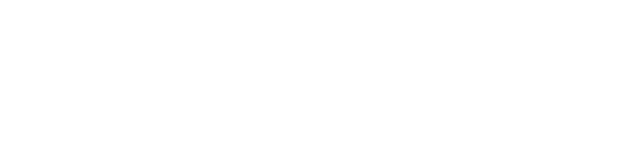
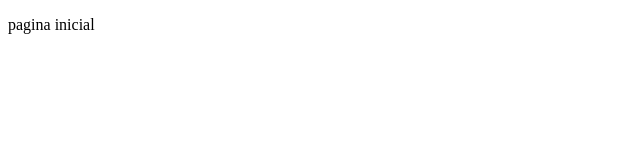
Before and after one commit to jkjelectronics/pagina_principal1, a plain HTML site: page index.html in a window 1280 px wide. Shown: the whole page, without its empty margins (0-640 px from the left). Drawn offline with Linux system fonts and the light colour scheme.

Commit message:
segundo commit

```diff
--- a/index.html
+++ b/index.html
@@ -5,6 +5,6 @@
     <title>github client </title>
   </head>
   <body>
-    <p> </p>
+    <p>pagina inicial </p>
   </body>
 </html>
```
